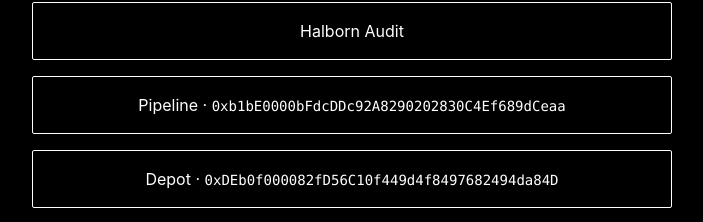
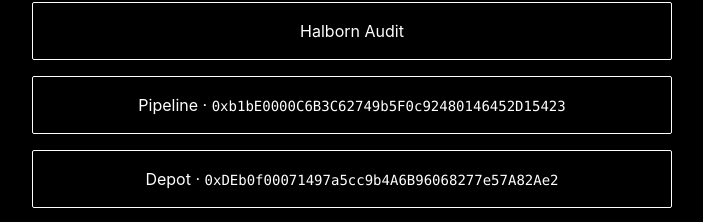
Before and after one commit to BeanstalkFarms/Pipeline-Landing, a Next.js app: page / in a window 1280 px wide. Shown: the part 400-622 px from the top of the page, without its empty margins (288-991 px from the left). Built offline with nearby package versions, Linux system fonts and the light colour scheme.

Commit message:
update to v1.0.1 addresses

```diff
--- a/pages/index.tsx
+++ b/pages/index.tsx
@@ -70,11 +70,11 @@
           <Button href="/pipeline-audit-halborn.pdf">
             Halborn Audit
           </Button>
-          <Button href="https://etherscan.io/address/0xb1bE0000bFdcDDc92A8290202830C4Ef689dCeaa">
-            Pipeline &middot; <code className="text-sm">0xb1bE0000bFdcDDc92A8290202830C4Ef689dCeaa</code>
+          <Button href="https://etherscan.io/address/0xb1bE0000C6B3C62749b5F0c92480146452D15423">
+            Pipeline &middot; <code className="text-sm">0xb1bE0000C6B3C62749b5F0c92480146452D15423</code>
           </Button>
-          <Button href="https://etherscan.io/address/0xDEb0f000082fD56C10f449d4f8497682494da84D">
-            Depot &middot; <code className="text-sm">0xDEb0f000082fD56C10f449d4f8497682494da84D</code>
+          <Button href="https://etherscan.io/address/0xDEb0f00071497a5cc9b4A6B96068277e57A82Ae2">
+            Depot &middot; <code className="text-sm">0xDEb0f00071497a5cc9b4A6B96068277e57A82Ae2</code>
           </Button>
           <Button href="https://bean.money">
             Beanstalk
```
